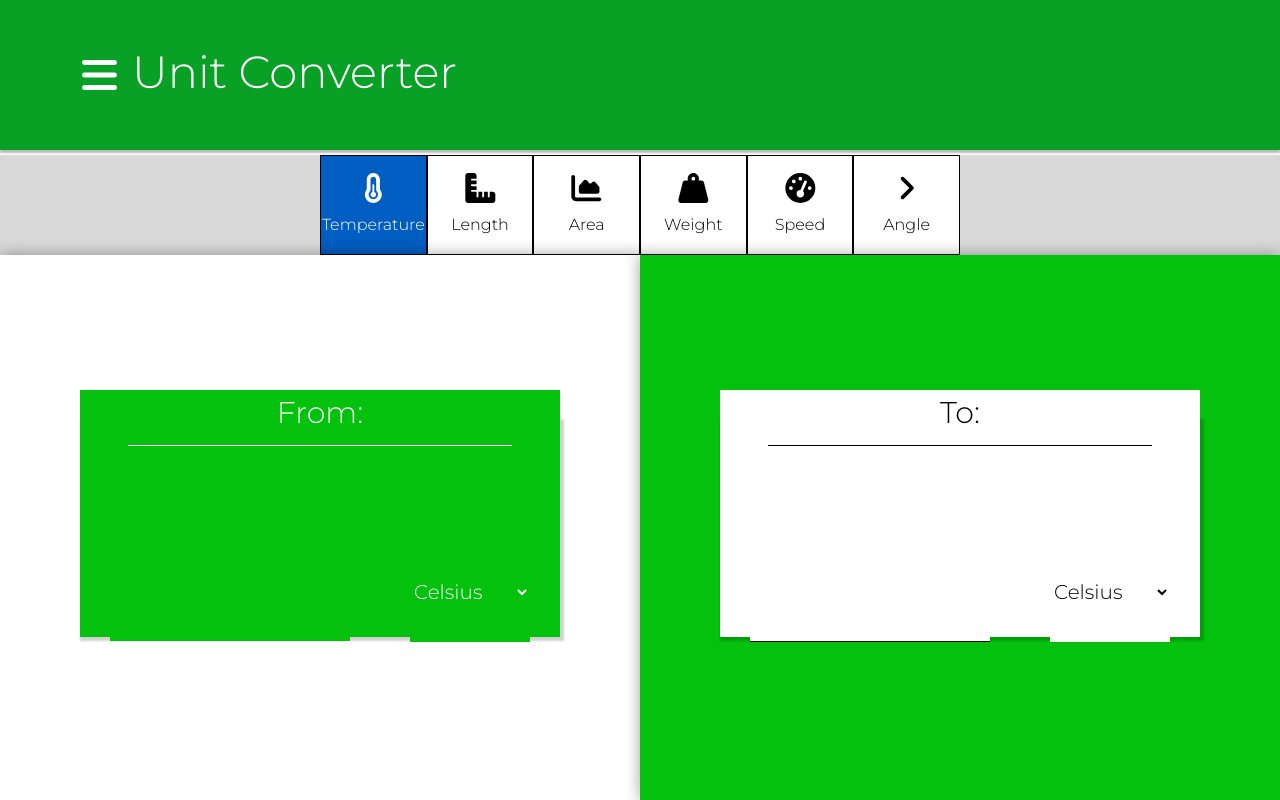
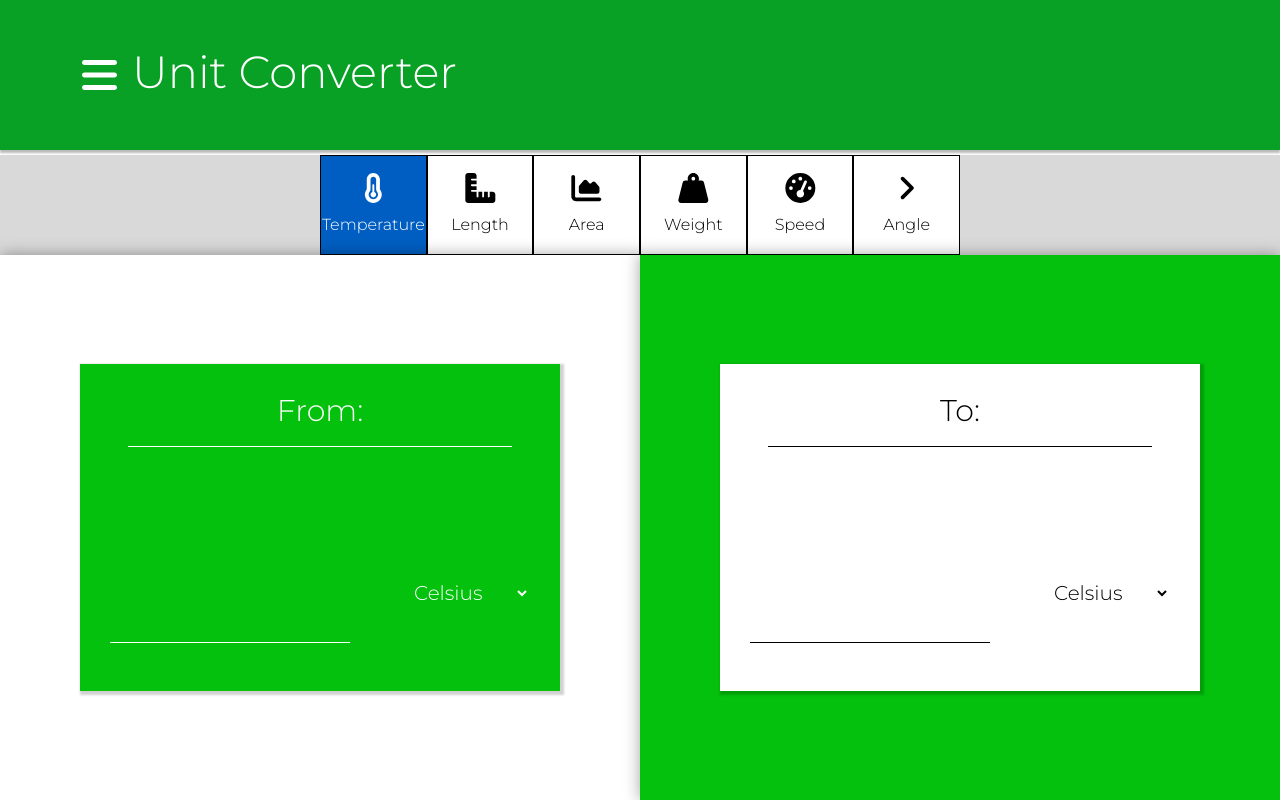
Before and after one commit to cyprste2717218/Unit-Converter-App, a React (Create React App) app: page / in a window 1280 px wide. Built offline with nearby package versions, Linux system fonts and the light colour scheme.

Commit message:
fix for content clipping on landscape view on tablet viewports

```diff
--- a/src/components/unit-details-large.js
+++ b/src/components/unit-details-large.js
@@ -43,7 +43,7 @@ const UnitDetailsLarge = ({ title, options, setFromUnitDetails, setToUnitDetails
       <div className={`unit-details-large-div ${relevantSectionBgColor} ${relevantSectionDetails}` } style={{ height: `${sectionHeightLarge}`}}>
         <div style={{display: "flex", justifyContent: "center", width: "100%"}}>
 
-            <div style={{ flexDirection: "column", height: `calc(${sectionHeightLarge}*0.4)`, marginTop: `calc(${sectionHeightLarge}*0.3)`}} className={`d-flex justify-content-center ${relevantForegroundSection}`} >
+            <div style={{ flexDirection: "column", height: `calc(${sectionHeightLarge}*0.6)`, marginTop: `calc(${sectionHeightLarge}*0.2)`}} className={`d-flex justify-content-center ${relevantForegroundSection}`} >
 
               <br></br>
               <div className={` ${relevantHeaderTitleBoxStyles}`}>
```
